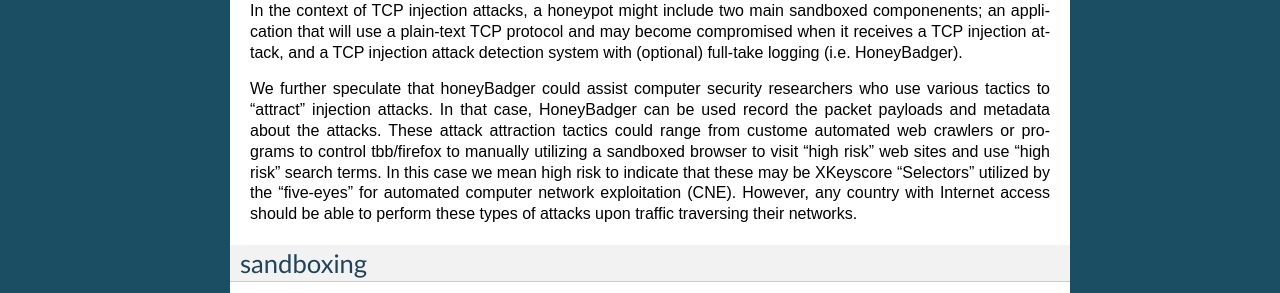
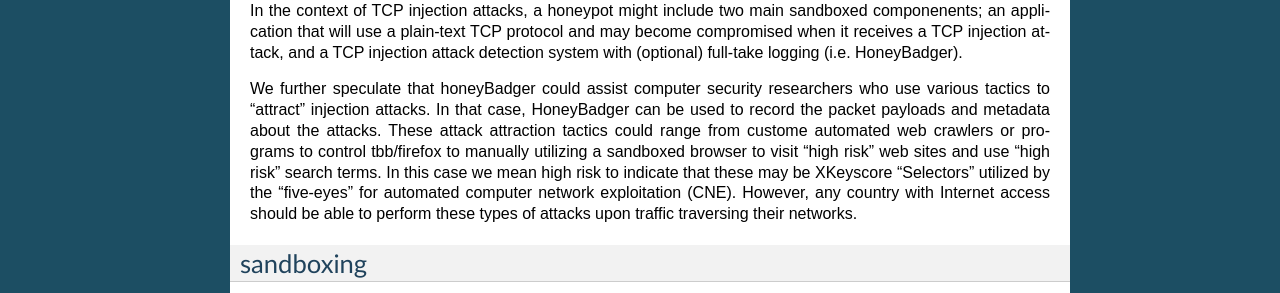
Before and after one commit to david415/HoneyBadger_docs, a Sphinx documentation site: the page built from source/how-to-badger-the-puppet-masters.rst, in a window 1280 px wide and 900 px high. Shown: the part 445-738 px from the top of the window. Built offline with Sphinx 7.4.7, drawn with Linux system fonts in a browser that asks for light colours; some of the changed text lies outside the part shown.

```diff
--- a/source/how-to-badger-the-puppet-masters.rst
+++ b/source/how-to-badger-the-puppet-masters.rst
@@ -28,7 +28,7 @@ an application that will use a plain-text TCP protocol and may become compromise
 and a TCP injection attack detection system with (optional) full-take logging (i.e. HoneyBadger).
 
 We further speculate that honeyBadger could assist computer security researchers who use various tactics to "attract"
-injection attacks. In that case, HoneyBadger can be used record the packet payloads and metadata about the attacks.
+injection attacks. In that case, HoneyBadger can be used to record the packet payloads and metadata about the attacks.
 These attack attraction tactics could range from custome automated web crawlers or programs to control tbb/firefox
 to manually utilizing a sandboxed browser to visit "high risk" web sites and use "high risk" search terms. In this case
 we mean high risk to indicate that these may be XKeyscore "Selectors" utilized by the "five-eyes" for automated
```
Also changed, not shown: other parts of source/how-to-badger-the-puppet-masters.rst (+5 -6 lines).
